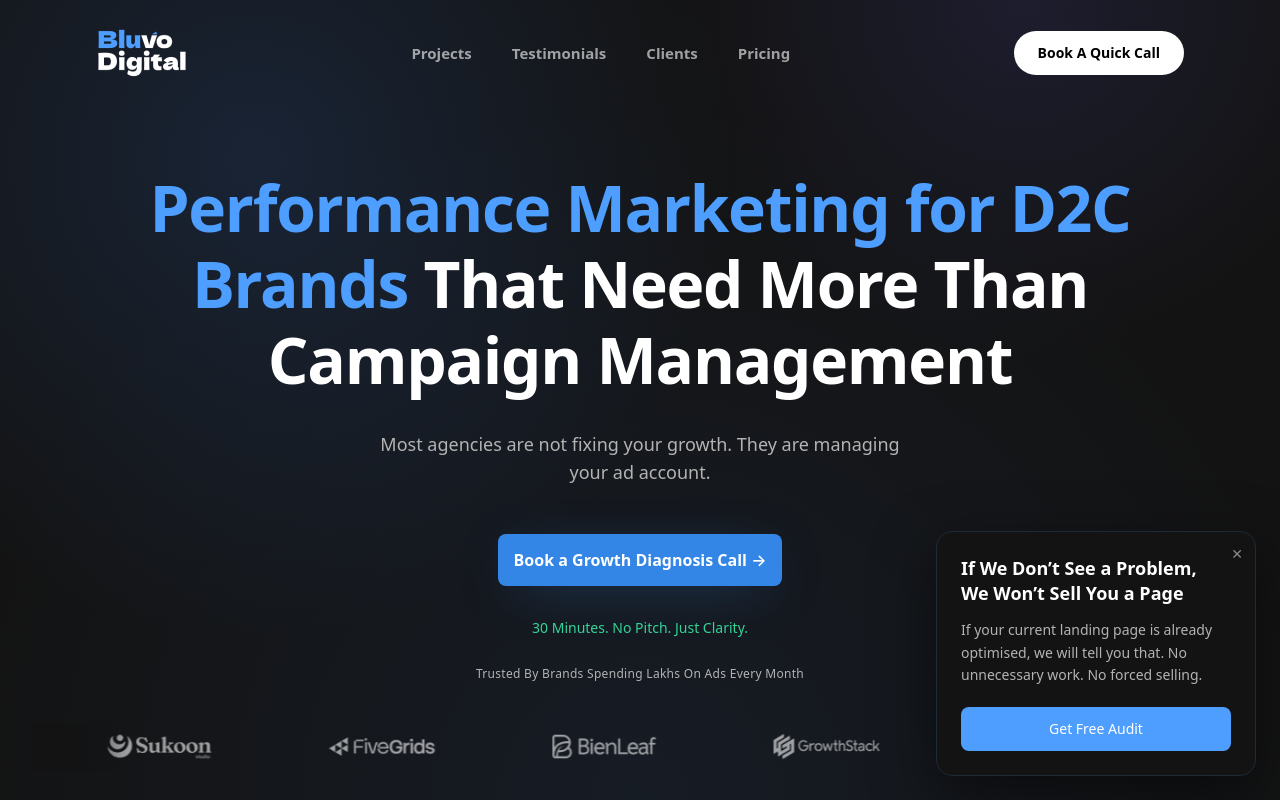
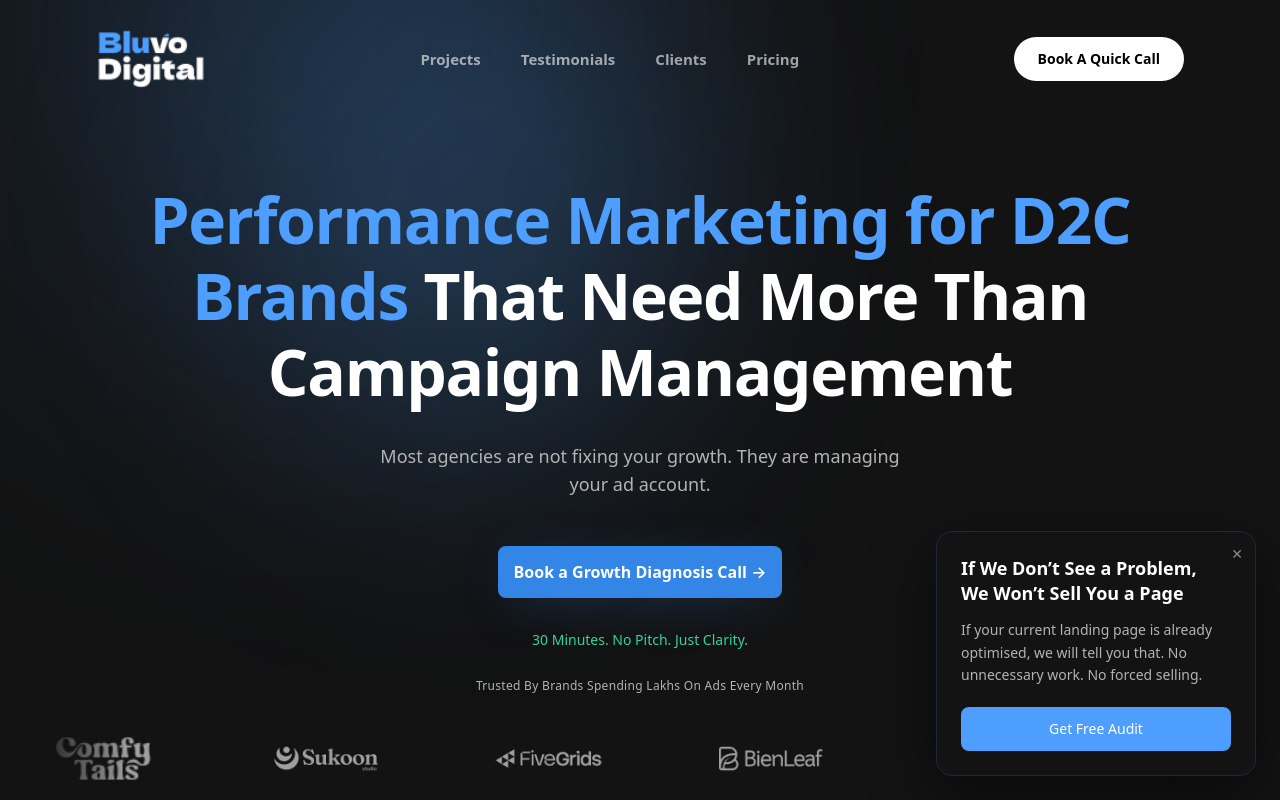
Before and after one commit to suraj-kumar89/d2c, a Next.js app: page / in a window 1280 px wide. Built offline with nearby package versions, Linux system fonts and the light colour scheme.

Commit message:
Change in Blobs

```diff
--- a/SharedComponent/Header.tsx
+++ b/SharedComponent/Header.tsx
@@ -39,12 +39,12 @@ export default function Header() {
       "
       >
         {/* Logo */}
-        <div className="w-[92px] h-[58px] shrink-0">
+     <div className="w-[110px] h-[70px] shrink-0">
   <Image
     src="/logo.png"
     alt="Logo"
-            width={92}
-            height={58}
+    width={140}
+    height={80}
     className="w-full h-full object-contain"
   />
 </div>
--- a/app/globals.css
+++ b/app/globals.css
@@ -1,119 +1,117 @@
 @tailwind base;
 @tailwind components;
 @tailwind utilities;
+/* index.css */
 
-/* =========================
-   BASE STYLES
-========================= */
-@layer base {
+/* Base */
+/* Global font stack */
 :root {
-    --font-sans: "Geist", system-ui, -apple-system, Segoe UI, Roboto, Helvetica, Arial, "Apple Color Emoji", "Segoe UI Emoji";
+  --font-sans: "Geist", system-ui, -apple-system, Segoe UI, Roboto, Helvetica,
+    Arial, "Apple Color Emoji", "Segoe UI Emoji";
 }
 
-  html, body, #root {
+/* Apply globally */
+html,
+body,
+#root {
   height: 100%;
 }
 
-  html, body {
+html,
+body {
   font-family: var(--font-sans);
   font-optical-sizing: auto;
   font-weight: 400;
   font-style: normal;
-
-    /* 🔥 EXACT index.css + premium merged */
-    background:
-      radial-gradient(800px circle at 20% 20%, rgba(59,130,246,0.15), transparent 60%),
-      radial-gradient(600px circle at 80% 0%, rgba(99,102,241,0.12), transparent 60%),
-      radial-gradient(1000px circle at 50% 100%, rgba(59,130,246,0.08), transparent 70%),
-      #131313;
-
-    color: #ffffff;
+  background: #131313;
+  color: white;
   overflow-x: hidden;
   margin: 0;
   padding: 0;
-
   -webkit-font-smoothing: antialiased;
   -moz-osx-font-smoothing: grayscale;
+}
+
+/* =========================
+   BACKGROUND BLOBS
+========================= */
+
+.bg-blobs-layer {
+  position: fixed;
+  inset: 0;
+  z-index: 0;
+  pointer-events: none;
+  overflow: hidden;
+}
+
+/* EXACT ORIGINAL BLOB STYLE */
+.bg-blob {
+  position: absolute;
+  width: 400px;
+  height: 500px;
+  border-radius: 50%;
+  filter: blur(120px);
+  background: rgba(77, 158, 255, 0.2); /* exact original color */
+}
+
+/* Faster blob movement */
+.bg-blob--1 {
+  top: 10%;
+  left: 5%;
+  animation: moveBlob1 12s infinite alternate linear;
+}
+
+.bg-blob--2 {
+  bottom: 5%;
+  right: 10%;
+  animation: moveBlob2 14s infinite alternate ease-in-out;
+}
+
+/* =========================
+   KEYFRAMES
+========================= */
+
+@keyframes moveBlob1 {
+  0% {
+    transform: translate(0px, 0px) scale(1);
+  }
+  33% {
+    transform: translate(650px, -400px) scale(1.15);
+  }
+  66% {
+    transform: translate(-500px, 300px) scale(0.9);
+  }
+  100% {
+    transform: translate(0px, 0px) scale(1);
+  }
+}
+
+@keyframes moveBlob2 {
+  0% {
+    transform: translate(0px, 0px) scale(1);
+  }
+  50% {
+    transform: translate(-700px, -550px) scale(1.3);
+  }
+  100% {
+    transform: translate(0px, 0px) scale(1);
   }
 }
 
 /* =========================
-   COMPONENTS
+   ACCESSIBILITY
 ========================= */
-@layer components {
-
-   .bg-blobs-layer {
-    @apply fixed inset-0 pointer-events-none;
-    z-index: 0;
-    overflow: hidden;
+@media (prefers-reduced-motion: reduce) {
+  .bg-blob--1,
+  .bg-blob--2 {
+    animation: none !important;
+  }
 }
 
-  .bg-blob {
-    position: absolute;
-    width: 35vw;
-    max-width: 500px;
-    min-width: 250px;
-    aspect-ratio: 1 / 1;
-    border-radius: 50%;
-    filter: blur(120px);
-    opacity: 0.8;
-    will-change: transform;
-  }
+/* =========================
+   BUTTON (UNCHANGED)
+========================= */
 
-  /* Blob 1 */
-  .bg-blob--1 {
-    top: 10%;
-    left: 5%;
-    background: rgba(200, 211, 223, 0.25);
-    animation: blobFloat1 25s infinite linear;
-  }
-
-  /* Blob 2 */
-  .bg-blob--2 {
-    bottom: 10%;
-    right: 5%;
-    background: rgba(135, 135, 170, 0.25);
-    animation: blobFloat2 30s infinite linear;
-  }
-
-  /* Blob 3 (NEW – makes it feel alive like theme.js) */
-  .bg-blob--3 {
-    top: 50%;
-    left: 50%;
-    background: rgba(59, 130, 246, 0.2);
-    animation: blobFloat3 35s infinite linear;
-  }
-
-  /* ✨ HERO GLOW */
-  .hero-glow {
-    position: absolute;
-    inset: 0;
-    background: radial-gradient(circle at center, rgba(77,158,255,0.15), transparent 60%);
-    filter: blur(100px);
-    z-index: 0;
-  }
-
-  /* 🌑 VIGNETTE */
-  .vignette {
-    position: fixed;
-    inset: 0;
-    pointer-events: none;
-    background: radial-gradient(circle, transparent 40%, rgba(0,0,0,0.6));
-    z-index: 1;
-  }
-
-  /* ✍️ FONT */
-  .nanum-pen-script-regular {
-    font-family: "Nanum Pen Script", cursive;
-    font-weight: 400;
-    font-style: normal;
-    color: #4D9EFF4D;
-    text-align: center;
-    font-size: 20px;
-    line-height: 28px;
-  }
-
-  /* 🎯 BUTTON (exact style) */
 .button {
   cursor: pointer;
   position: relative;
@@ -123,12 +121,12 @@
   border-radius: 34px;
   background-color: #ffffff;
   font-weight: 600;
-    transition: all 0.3s cubic-bezier(0.23, 1, 0.320, 1);
+  transition: all 0.3s cubic-bezier(0.23, 1, 0.32, 1);
   overflow: hidden;
 }
 
 .button::before {
-    content: '';
+  content: "";
   position: absolute;
   inset: 0;
   margin: auto;
@@ -137,8 +135,8 @@
   border-radius: inherit;
   scale: 0;
   z-index: -1;
-    background-color: #FFEA4D;
-    transition: all 0.9s cubic-bezier(0.23, 1, 0.320, 1);
+  background-color: #ffea4d;
+  transition: all 0.9s cubic-bezier(0.23, 1, 0.32, 1);
 }
 
 .button:hover::before {
@@ -147,98 +145,10 @@
 
 .button:hover {
   color: #212121;
-    background-color: #3385E6;
-    transform: scale(1.1);
+  background-color: #3385e6;
+  scale: 1.1;
 }
 
 .button:active {
-    transform: scale(1);
+  scale: 1;
 }
-
-  /* 🎬 ANIMATIONS */
-  .animate-marquee {
-    animation: marquee 20s linear infinite;
-    white-space: nowrap;
-  }
-
-  .animate-slideUp {
-    animation: slideUp 0.4s ease-out;
-  }
-}
-
-
-/* =========================
-   KEYFRAMES
-========================= */
-
-@keyframes moveBlob1 {
-  0%   { transform: translate(0px, 0px) scale(1); }
-  33%  { transform: translate(650px, -400px) scale(1.15); }
-  66%  { transform: translate(-500px, 300px) scale(0.9); }
-  100% { transform: translate(0px, 0px) scale(1); }
-}
-
-@keyframes moveBlob2 {
-  0%   { transform: translate(0px, 0px) scale(1); }
-  50%  { transform: translate(-700px, -550px) scale(1.3); }
-  100% { transform: translate(0px, 0px) scale(1); }
-}
-
-@keyframes marquee {
-  0%   { transform: translateX(0%); }
-  100% { transform: translateX(-50%); }
-}
-
-@keyframes slideUp {
-  from {
-    transform: translateY(20px);
-    opacity: 0;
-  }
-  to {
-    transform: translateY(0);
-    opacity: 1;
-  }
-}
-
-/* =========================
-   ACCESSIBILITY
-========================= */
-@media (prefers-reduced-motion: reduce) {
-  .bg-blob--1,
-  .bg-blob--2,
-  .animate-marquee,
-  .animate-slideUp {
-    animation: none !important;
-  }
-}
-
-@keyframes blobFloat1 {
-  0%   { transform: translate(0, 0) scale(1); }
-  25%  { transform: translate(200px, -150px) scale(1.1); }
-  50%  { transform: translate(-150px, 200px) scale(0.95); }
-  75%  { transform: translate(100px, 100px) scale(1.05); }
-  100% { transform: translate(0, 0) scale(1); }
-}
-
-@keyframes blobFloat2 {
-  0%   { transform: translate(0, 0) scale(1); }
-  25%  { transform: translate(-250px, -200px) scale(1.2); }
-  50%  { transform: translate(200px, 150px) scale(0.9); }
-  75%  { transform: translate(-100px, 100px) scale(1.1); }
-  100% { transform: translate(0, 0) scale(1); }
-}
-
-@keyframes blobFloat3 {
-  0%   { transform: translate(-50%, -50%) scale(1); }
-  25%  { transform: translate(-30%, -70%) scale(1.15); }
-  50%  { transform: translate(-70%, -30%) scale(0.9); }
-  75%  { transform: translate(-40%, -40%) scale(1.05); }
-  100% { transform: translate(-50%, -50%) scale(1); }
-}
-@media (max-width: 768px) {
-  .bg-blob {
-    width: 60vw;
-    filter: blur(100px);
-    opacity: 0.7;
-  }
-}
--- a/app/layout.tsx
+++ b/app/layout.tsx
@@ -9,10 +9,21 @@ export default function RootLayout({
 }) {
   return (
     <html lang="en">
-      <body className="text-white">
-        <Header />
-        {children}
-        <PopupCTA/>
+      <body className="text-white relative overflow-x-hidden">
+
+        {/* 🔥 BACKGROUND LIGHT */}
+        <div className="bg-blobs-layer">
+          <div className="bg-blob bg-blob--1"></div>
+          <div className="bg-blob bg-blob--2"></div>
+        </div>
+
+        {/* CONTENT */}
+        <div className="relative z-20">
+          <Header />
+          {children}
+          <PopupCTA />
+        </div>
+
       </body>
     </html>
   );
```
Lines whose indentation alone changed are shown as unchanged.
